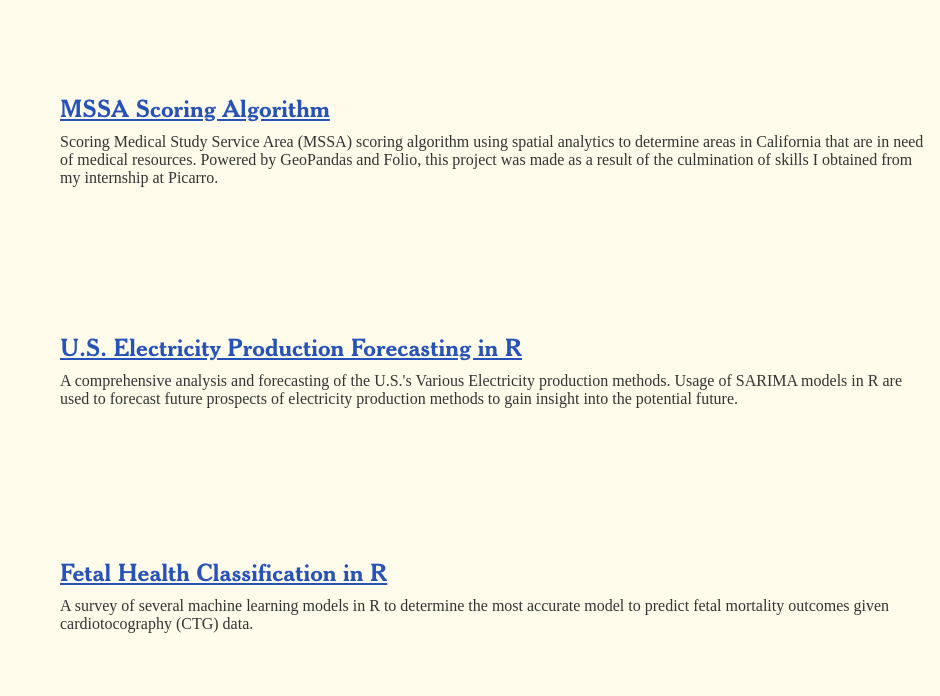
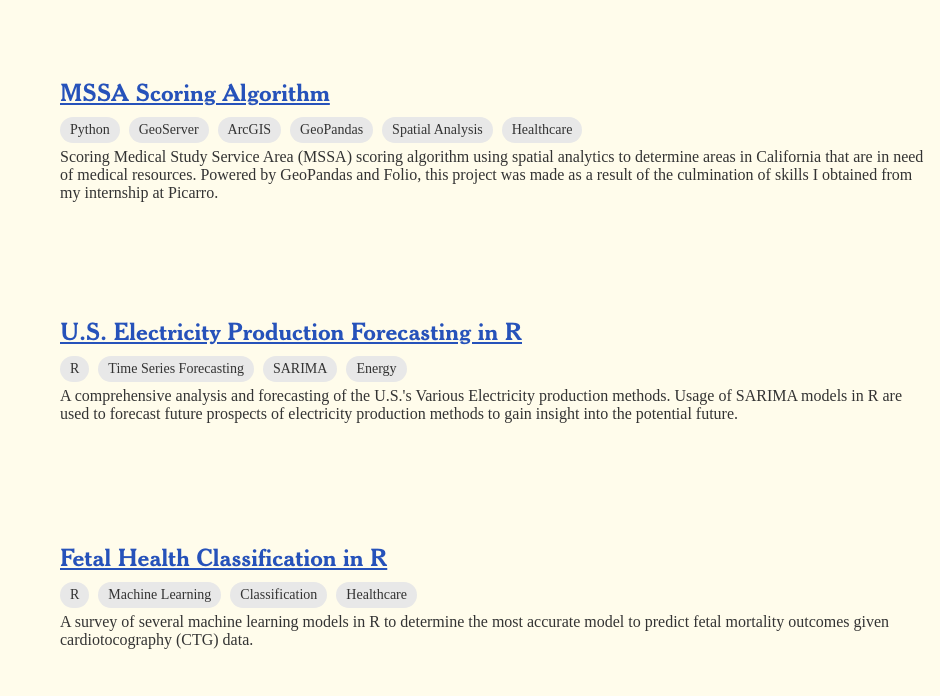
Before and after one commit to AndrwNgyn/andrwngyn.github.io, a plain HTML site: page projects.html in a window 1280 px wide. Shown: the part 221-917 px from the top of the page, 0-940 px from the left. Drawn offline with Linux system fonts and the light colour scheme.

Commit message:
Reformatted projects and changed slogan

```diff
--- a/projects.html
+++ b/projects.html
@@ -21,6 +21,14 @@
         <section class="project">
             <div class="project-content">
                 <a href="mssa_scoring.html" class="project-header">MSSA Scoring Algorithm</a>
+                <div class="tag-container">
+                    <span class="tag">Python</span>
+                    <span class="tag">GeoServer</span>
+                    <span class="tag">ArcGIS</span>
+                    <span class="tag">GeoPandas</span>
+                    <span class="tag">Spatial Analysis</span>
+                    <span class="tag">Healthcare</span>
+                </div>
                 <p class="project-description">Scoring Medical Study Service Area (MSSA) scoring algorithm using spatial analytics to determine areas in California that are in need of medical resources.
                     Powered by GeoPandas and Folio, this project was made as a result of the culmination of skills I obtained from my internship at Picarro. </p>
             </div>
@@ -30,6 +38,12 @@
         <section class="project">
             <div class="project-content">
                 <a href="media/project_media/US_Elec_Forecast/Analysis and Forecast of Fossil Fuels and Renewable Energy in the United States.pdf" class="project-header" target="_blank">U.S. Electricity Production Forecasting in R</a>
+                <div class="tag-container">
+                    <span class="tag">R</span>
+                    <span class="tag">Time Series Forecasting</span>
+                    <span class="tag">SARIMA</span>
+                    <span class="tag">Energy</span>
+                </div>
                 <p class="project-description">A comprehensive analysis and forecasting of the U.S.'s Various Electricity production methods. Usage of SARIMA models in R are used to forecast future prospects of electricity production methods to gain insight into the potential future.</p>
             </div>
             <img src="media/project_media/US_Elec_Forecast/US_Elec_Forecast_Preview.png" alt="Project 2 Preview" class="project-image">
@@ -38,6 +52,12 @@
         <section class="project">
             <div class="project-content">
                 <a href="media/project_media/Fetal_Health_Class/Fetal-Health-Classification.html" class="project-header" target="_blank">Fetal Health Classification in R</a>
+                <div class="tag-container">
+                    <span class="tag">R</span>
+                    <span class="tag">Machine Learning</span>
+                    <span class="tag">Classification</span>
+                    <span class="tag">Healthcare</span>
+                </div>
                 <p class="project-description">A survey of several machine learning models in R to determine the most accurate model to predict fetal mortality outcomes given cardiotocography (CTG) data.</p>
             </div>
             <img src="media/project_media/Fetal_Health_Class/Fetal_Health_Class_Preview.png" alt="Project 3 Preview" class="project-image">
--- a/style.css
+++ b/style.css
@@ -154,7 +154,21 @@ main {
 .project-header a:visited {
     color: #0066cc; /* Visited link color */
 }
+.tag-container {
+    margin-top: 10px;
+}
 
+.tag {
+    display: inline-block;
+    background-color: #e8e8e8;
+    color: #333;
+    font-size: 14px;
+    font-family: 'Georgia', serif;
+    padding: 5px 10px;
+    border-radius: 20px;
+    margin-right: 5px;
+    margin-bottom: 5px;
+}
 .project-description {
     font-family: 'Georgia', serif;
     font-size: 16px;
```
Also changed, not shown: index.html (+1 -1 lines), mssa_scoring.html (+13 -5 lines), 1 other file.
